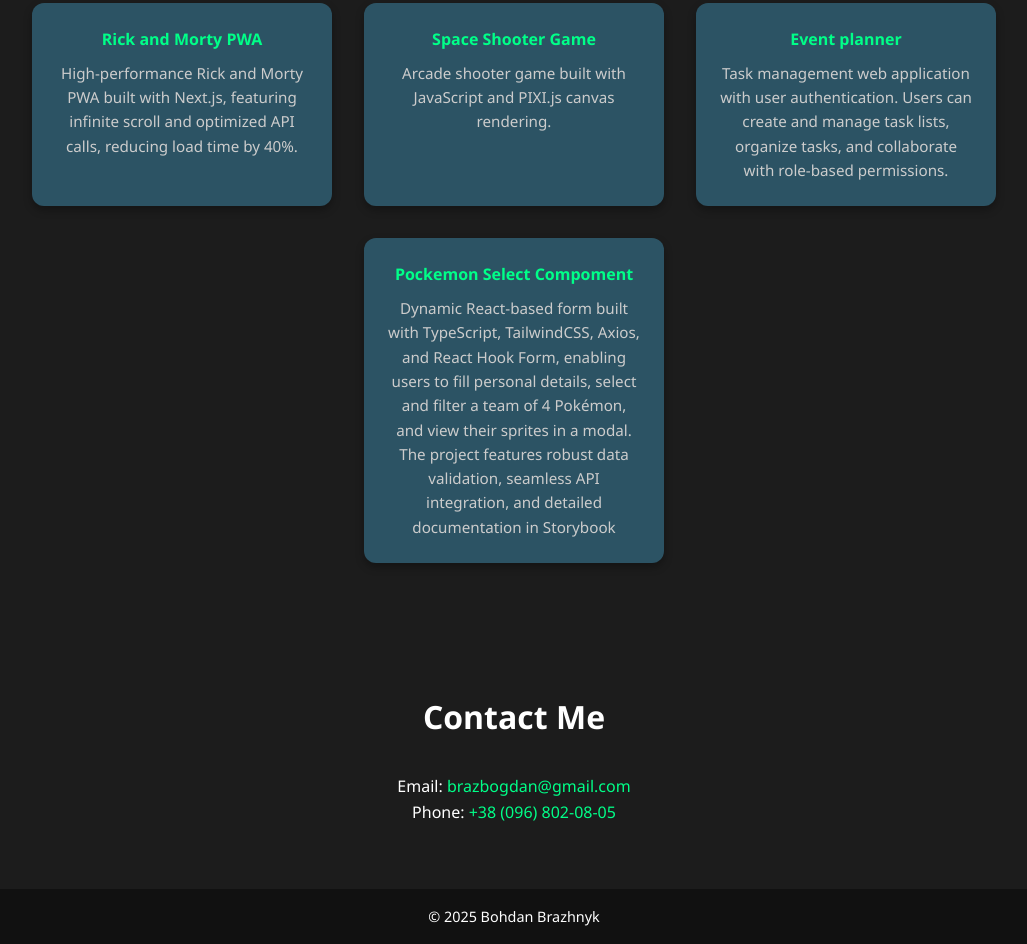
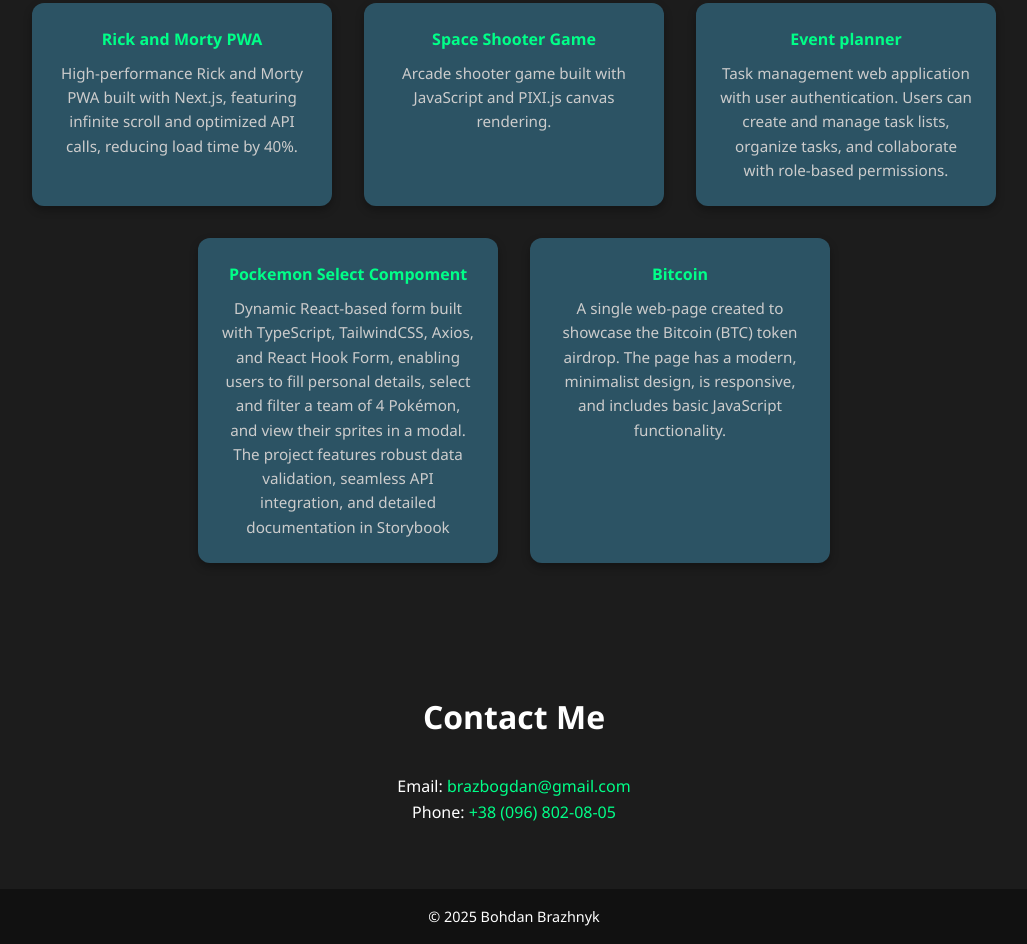
Before and after one commit to braz-bogdan156/business_card_website, a plain HTML site: page index.html in a window 1280 px wide. Shown: the part 944-1888 px from the top of the page, without its empty margins (126-1153 px from the left). Drawn offline with Linux system fonts and the light colour scheme.

Commit message:
updated commit

```diff
--- a/index.html
+++ b/index.html
@@ -70,6 +70,14 @@
             The project features robust data validation, seamless API integration,
             and detailed documentation in Storybook</p>
         </div>
+        <div class="project-card">
+          <a href="https://braz-bogdan156.github.io/airdrop/" target="_blank">
+            Bitcoin
+          </a>
+          <p>A single web-page created to showcase the Bitcoin (BTC)
+            token airdrop. The page has a modern,
+            minimalist design, is responsive, and includes basic JavaScript functionality.</p>
+        </div>
     </div>
   </section>
 
```
